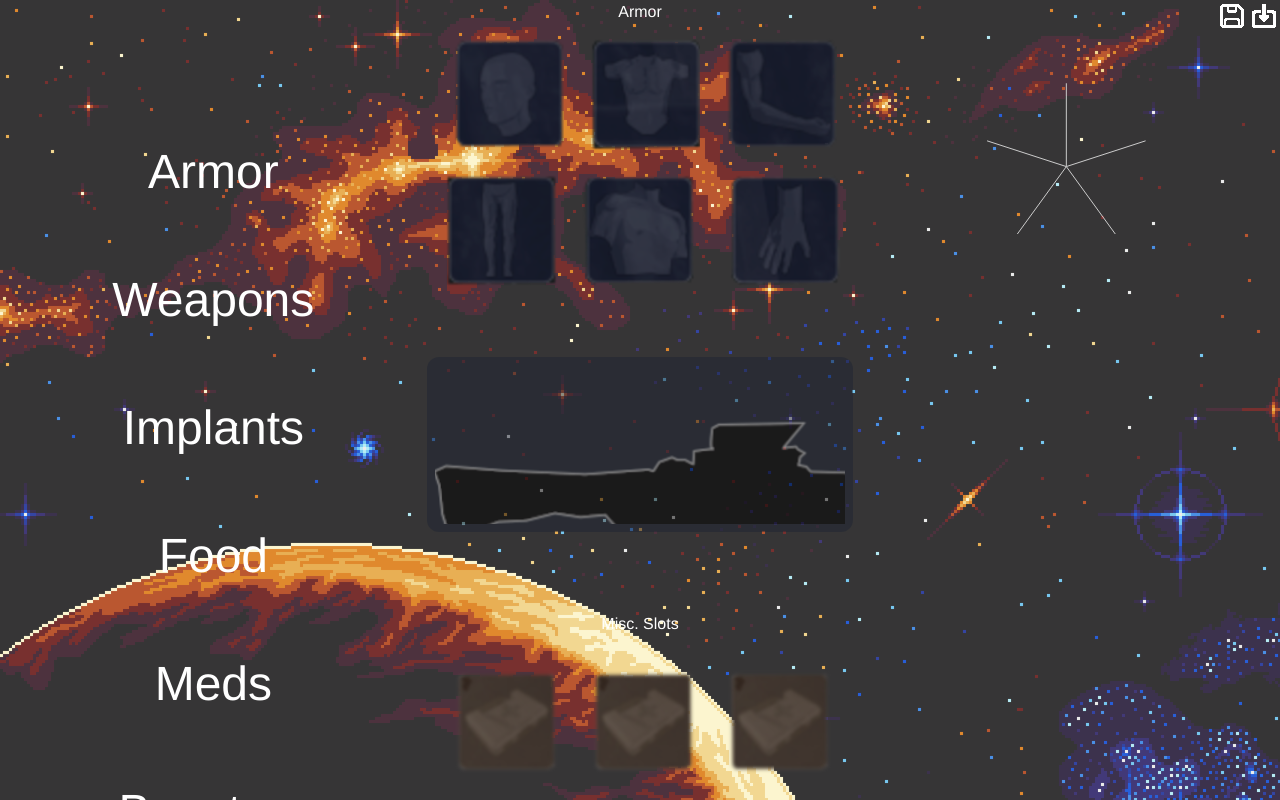
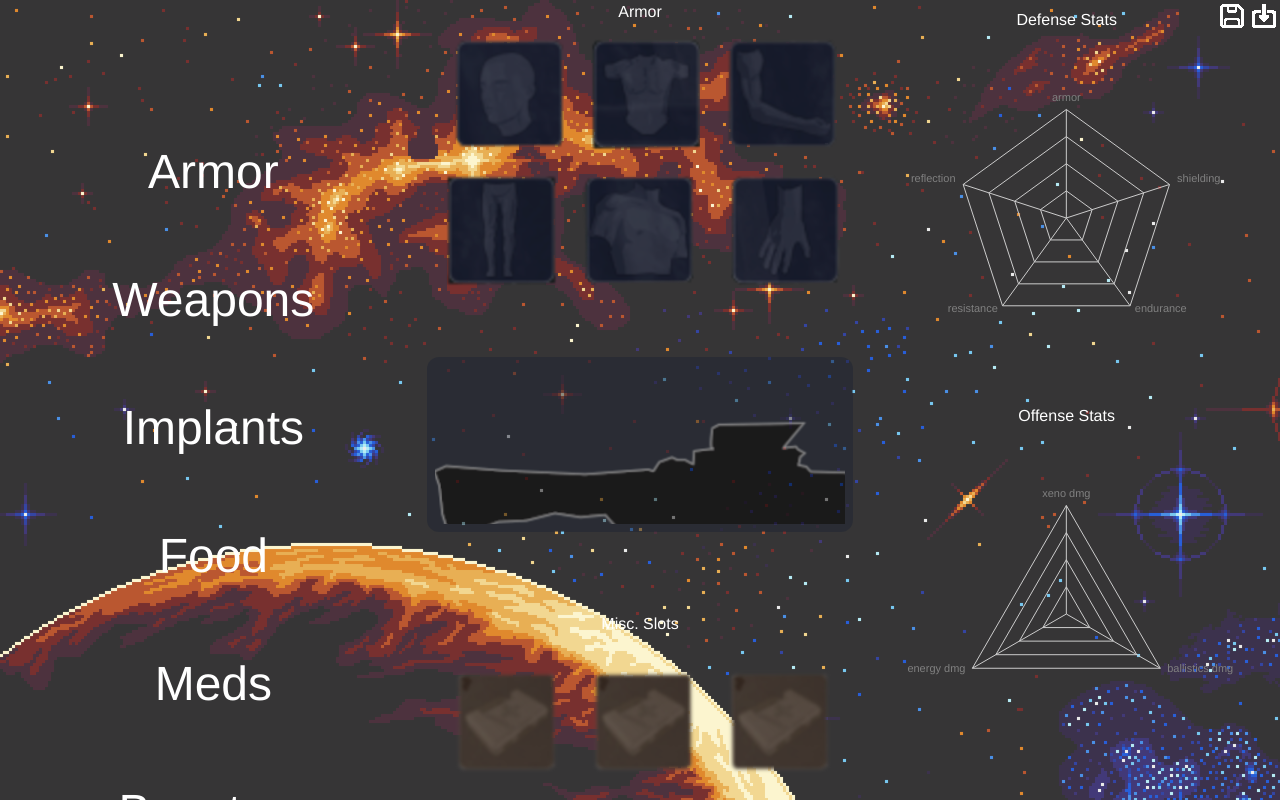
Before and after one commit to ConradQQ/FoMFT, a React (Vite) app: page / in a window 1280 px wide. Built offline with nearby package versions, Linux system fonts and the light colour scheme; a web font is replaced by a local one.

Commit message:
Integrated Recharts into StatsDisplay

```diff
--- a/src/ui/components/ChartTest.jsx
+++ b/src/ui/components/DefenseChart.jsx
@@ -1,58 +1,60 @@
 import React, { PureComponent } from 'react';
 import { Radar, RadarChart, PolarGrid, PolarAngleAxis, PolarRadiusAxis, ResponsiveContainer } from 'recharts';
 
-const ChartTest = ({itemObjects, armorStats, weaponStats}) => {
+const DefenseChart = ({armorStats}) => {
 
 
   const data = [
     {
       stat: 'armor',
-      A: 120,
+      A: 0,
       fullMark: 300,
     },
     {
       stat: 'shielding',
-      A: 140,
+      A: 0,
       fullMark: 300,
     },
     {
       stat: 'endurance',
-      A: 140,
+      A: 0,
       fullMark: 300,
     },
     {
       stat: 'resistance',
-      A: 86,
+      A: 0,
       fullMark: 300,
     },
     {
       stat: 'reflection',
-      A: 99,
+      A: 0,
       fullMark: 300,
     },
   ];
 
-  const updatedData = data.map(item => {
+  const updatedData = armorStats
+  ? data.map(item => {
     if (armorStats.hasOwnProperty(item.stat)) {
       return {
         ...item,
         A: armorStats[item.stat]
       };
     }
-  });
+    return item;
+  })
+  : undefined
 
-  console.log(updatedData)
-
+console.log(updatedData)
   return (
     <ResponsiveContainer width="100%" height="100%">
-        <RadarChart cx="50%" cy="20%" outerRadius="40%" data={updatedData} style={{fontSize: '10px'}}>
+        <RadarChart cx="50%" cy="50%" outerRadius="60%" data={updatedData} style={{fontSize: '11px'}}>
           <PolarGrid />
           <PolarAngleAxis dataKey="stat" />
-          <Radar name="Mike" dataKey="A" stroke="#8884d8" fill="#3F51B5" fillOpacity={0.6} />
+          <Radar name="Defense" dataKey="A" stroke="#8884d8" fill="#3F51B5" fillOpacity={0.6} />
         </RadarChart>
       </ResponsiveContainer>
   );
 
 }
 
-export default ChartTest;
+export default DefenseChart;
--- /dev/null
+++ b/src/ui/components/OffenseChart.jsx
@@ -0,0 +1,52 @@
+import React, { PureComponent } from 'react';
+import { Radar, RadarChart, PolarGrid, PolarAngleAxis, PolarRadiusAxis, ResponsiveContainer } from 'recharts';
+
+const OffenseChart = ({weaponStats}) => {
+
+
+  const data = [
+    {
+      stat: 'xeno dmg',
+      A: 0,
+      fullMark: 10,
+    },
+    {
+      stat: 'ballistics dmg',
+      A: 0,
+      fullMark: 100,
+    },
+    {
+      stat: 'energy dmg',
+      A: 0,
+      fullMark: 100,
+    },
+
+  ];
+
+  const updatedData = weaponStats
+  ? data.map(item => {
+    if (weaponStats.hasOwnProperty(item.stat)) {
+      return {
+        ...item,
+        A: weaponStats[item.stat]
+      };
+    }
+    return item;
+  })
+  : undefined;
+
+  console.log(updatedData)
+
+  return (
+    <ResponsiveContainer width="100%" height="100%">
+        <RadarChart cx="50%" cy="50%" outerRadius="60%" data={updatedData} style={{fontSize: '11px'}}>
+          <PolarGrid />
+          <PolarAngleAxis dataKey="stat" />
+          <Radar name="Defense" dataKey="A" stroke="#8884d8" fill="#3F51B5" fillOpacity={0.6} />
+        </RadarChart>
+      </ResponsiveContainer>
+  );
+
+}
+
+export default OffenseChart;
--- a/src/ui/components/StatsDisplay.jsx
+++ b/src/ui/components/StatsDisplay.jsx
@@ -1,5 +1,5 @@
-import ChartTest from "./ChartTest";
-
+import DefenseChart from "./DefenseChart";
+import OffenseChart from "./OffenseChart";
 const StatsDisplay = ({ itemObjects }) => {
 
   const aggregatedStats = {};
@@ -105,7 +105,7 @@ for (let [armorKey, armorValue] of Object.entries(armorStats)) {
 
 
   return (
-    <div className="stats-container text-white flex flex-col sm:mt-2 w-full h-full">
+    <div className="stats-container text-white flex flex-col sm:mt-2 w-full h-full items-center">
 
       {/* <div className="defensive-stats mt-4 p-4 bg-indigo-900/70 rounded-md ">
         <h2 className="underline sm:text-sm lg:text-xl text-center mb-3">Defensive Stats</h2>
@@ -125,9 +125,11 @@ for (let [armorKey, armorValue] of Object.entries(armorStats)) {
         ))}
       </div> */}
 
+      <p>Defense Stats</p>
+      <DefenseChart armorStats={armorStats} />
 
-      <ChartTest armorStats={armorStats} weaponStats={weaponStats} />
-
+      <p>Offense Stats</p>
+      <OffenseChart weaponStats={weaponStats} />
 
 
     </div>
```
